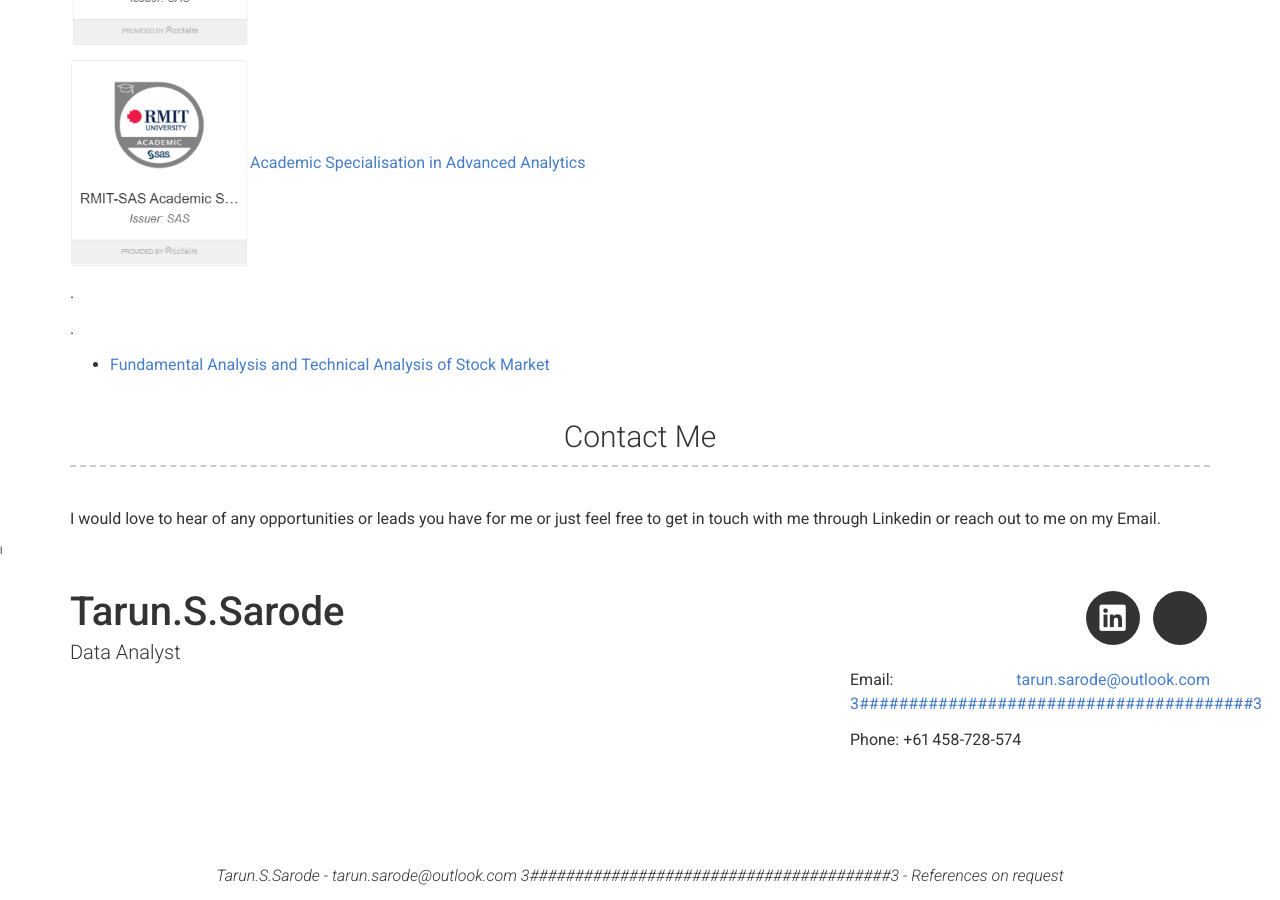
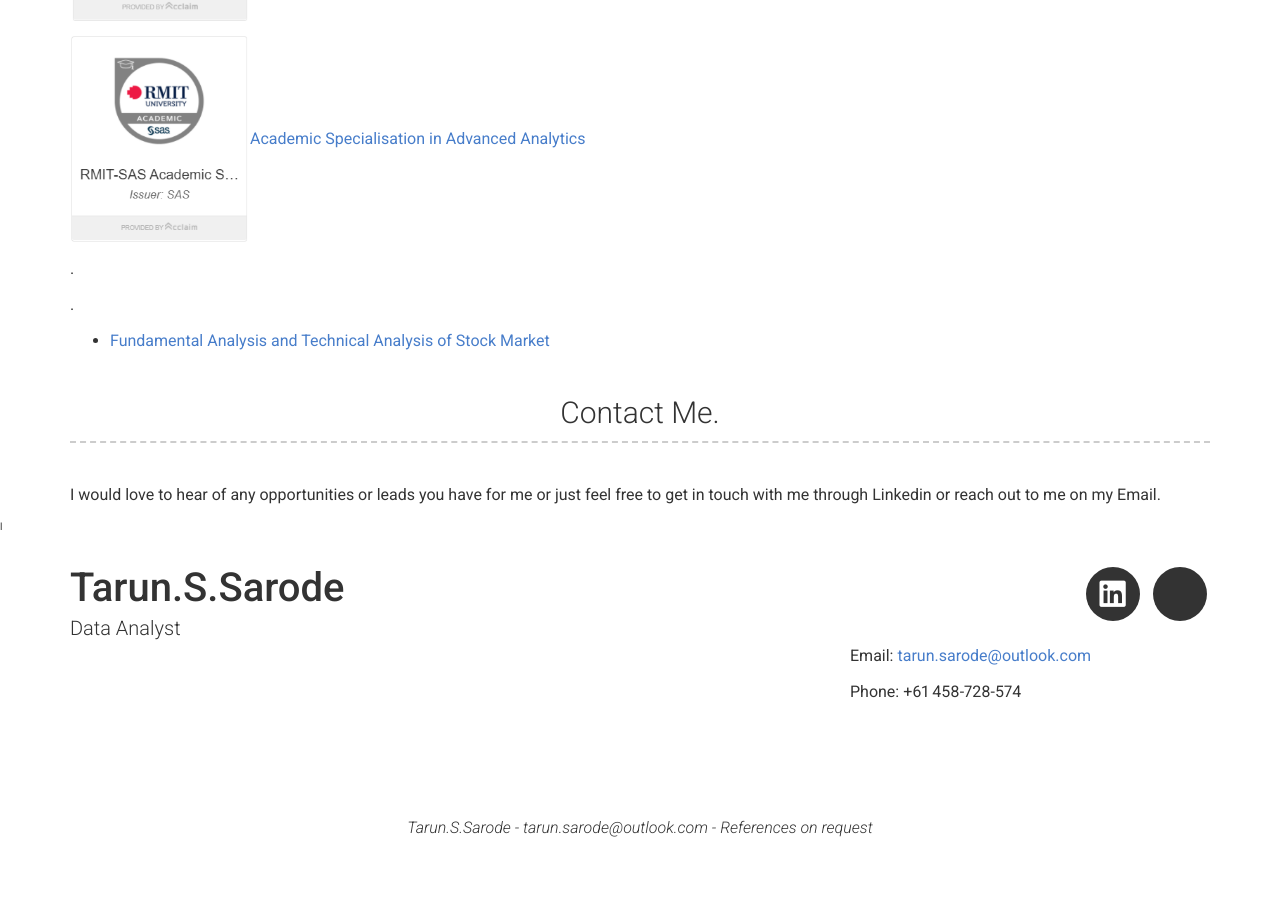
Before and after one commit to Tarun-S-Sarode/Portfolio, a Jekyll site: the page built from index.md, in a window 1280 px wide and 900 px high, scrolled down 4320 px. Built offline with Jekyll 4.4.1, drawn with Linux system fonts in a browser that asks for light colours; nearby versions of some CDN libraries; after the commit the page ends 5172 px from its top, so only the background shows below that; part of the change alters nothing that is shown; some of the changed text lies outside the part shown.

Commit message:
Update _config.yml

```diff
--- a/_config.yml
+++ b/_config.yml
@@ -21,7 +21,7 @@ phone: +61 458-728-574
 #flickr_username: jekyll
 #instagram_username: jekyll
 linkedin_username: tarun-s-sarode
-email: tarun.sarode@outlook.com 3########################################3
+email: tarun.sarode@outlook.com
 #xing_username: jekyll
 #pinterest_username: jekyll
 #youtube_username: jekyll
@@ -93,13 +93,36 @@ more_content1: | # this will include new lines to allow paragraphs
 # volunteering_title: Volunteering
 
 # More Section
-more_title: Contact Me #(Use this to override about more section title)
+more_title: Contact Me. #(Use this to override about more section title)
 more_content: | # this will include new lines to allow paragraphs
      I would love to hear of any opportunities or leads you have for me or just feel free to get in touch with me through Linkedin or reach out to me on my Email.
 
 
 
-# <link rel="shortcut icon" type="image/x-icon" href="{ linkedin_username | tarun-s-sarode }}">
+# Personal info
+# name: Tarun.S.Sarode
+# title: Data Analyst
+# email: tarun.sarode@outlook.com
+# phone: +61 458-728-574
+# cv   : "resume.pdf"
+# website: Your website (eg. https://google.com)(optional)
+
+
+
+# Social links
+#twitter_username: jekyllrb
+#github_username:  Tarun-S-Sarode
+#dribbble_username: jekyll
+#facebook_username: jekyll
+#flickr_username: jekyll
+#instagram_username: jekyll
+linkedin_username: tarun-s-sarode
+email: tarun.sarode@outlook.com
+#xing_username: jekyll
+#pinterest_username: jekyll
+#youtube_username: jekyll
+#googleplus_username: +jekyll
+
 
 
 # Footer
```
